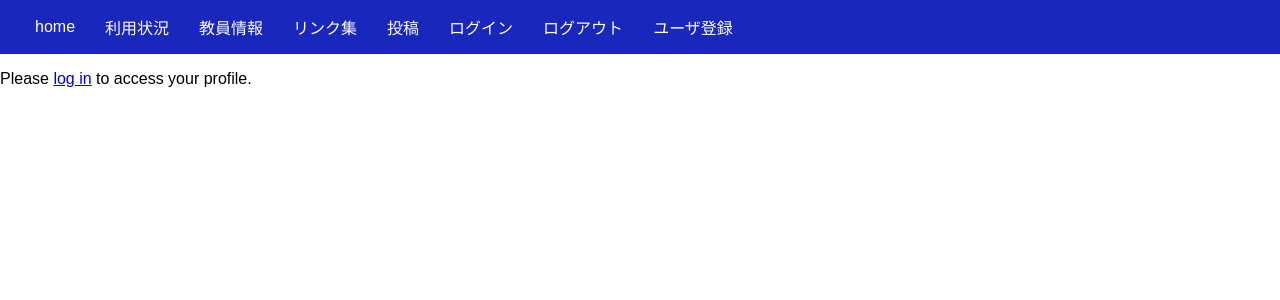
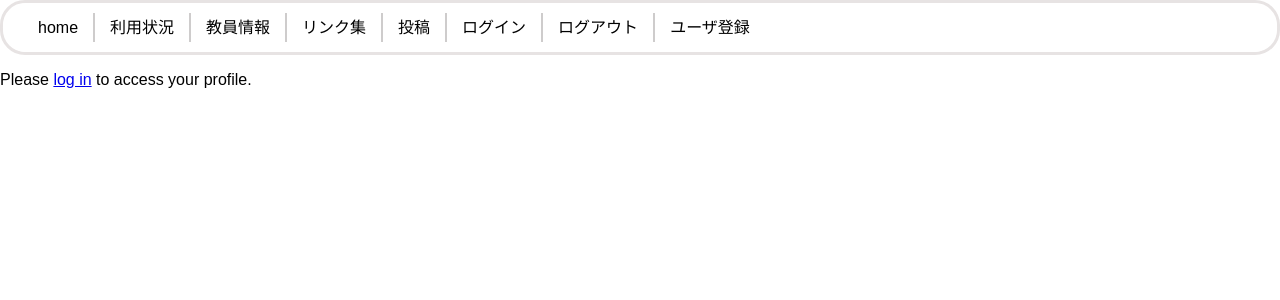
Before and after one commit to silataki/kousenkeijiban, a PHP site: page /main/home/homepage.php in a window 1280 px wide. Shown: the top 300 px of the page. Run offline with PHP 8.4, Linux system fonts and the light colour scheme.

Commit message:
メニューバーを変更

```diff
--- a/src/menu.php
+++ b/src/menu.php
@@ -19,24 +19,32 @@ if (session_status() == PHP_SESSION_NONE) {
         }
 
         .global-menu {
-            background-color: rgb(25, 39, 189);
+            border-radius: 25px;
+            background-color: rgb(255, 255, 255);
+
             padding: 10px 20px;
             /* ここからFlexboxの追加 */
             display: flex; /* 子要素を横並びにする */
             align-items: center; /* 垂直方向の中央揃え */
             flex-wrap: wrap; /* 必要に応じて折り返す */
-            color: white; /* ログイン情報の文字色を白に */
+            color: rgb(39, 39, 39); /* ログイン情報の文字色*/
         }
 
         .global-menu a {
-        color: white !important;  /* ← ここが重要！ */
+        color: rgb(0,0,0) !important; /*ここで文字の色を変えられる*/
         text-decoration: none;
         padding: 5px 15px;
         transition: background-color 0.3s ease;
+        border-left: 2px solid rgb(206, 204, 204); /* 項目の左側に縦線を引く */
+        line-height: 1.2; /* 文字の高さと線を揃える */
+
+        }
+        .global-menu a:first-child {
+            border-left: none;
         }
 
         .global-menu a:hover {
-            background-color: #575757;
+            background-color:rgb(206, 204, 204);
         }
 
         .menu-separator {
@@ -53,11 +61,16 @@ if (session_status() == PHP_SESSION_NONE) {
             margin: 0 0 0 15px; /* 左側に少し余白を持たせる */
             white-space: nowrap; /* テキストの折り返しを防ぐ */
         }
+
+        .border {
+            border: 3px solid rgb(231, 227, 227);
+            border-radius: 25px;
+        }
     </style>
 </head>
 <body>
 
-
+<div class="border">
     <nav class="global-menu">
         <a href="/php/main/home/homepage.php">home</a>
         <a href="/php/main/siyouritu/siyouritu.php">利用状況</a>
@@ -75,6 +88,7 @@ if (session_status() == PHP_SESSION_NONE) {
         }
         ?>
     </nav>
+</div>
 
 
 </body>
```
Lines whose indentation alone changed are shown as unchanged.
